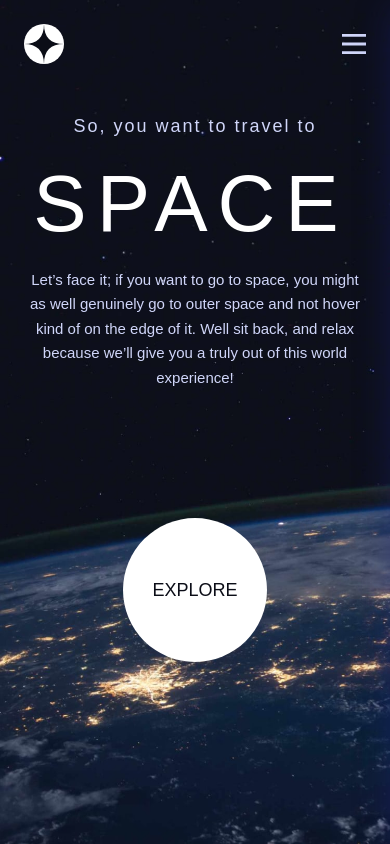
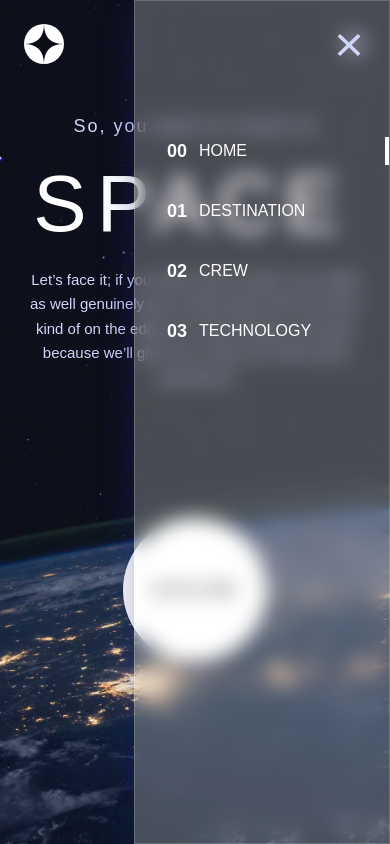
Before and after one commit to abkrym5555/space-tourism, a website: page index.html in a window 390 px wide. Both pictures are taken after a click on the picture 354 px from the left and 44 px from the top of the page. Drawn offline with Linux system fonts and the light colour scheme; a web font is replaced by a local one.

Commit message:
add part js to nav bar

```diff
--- a/index.html
+++ b/index.html
@@ -29,7 +29,7 @@
     >
       <!-- mobile nav -->
       <div
-        class="absolute h-full w-80 glassmorphism right-0 flex flex-col gap-12 pl-8 hiddennav md:hidden"
+        class="absolute h-full w-64 glassmorphism right-0 flex flex-col gap-12 pl-8 hiddennav md:hidden"
         id="mobilenav"
       >
         <img
@@ -100,13 +100,12 @@
             world experience!
           </p>
         </div>
-        <div class="mt-32 md:mt-14 lg:m-0">
-          <button
-            class="bg-white text-dark w-36 h-36 md:w-52 md:h-52 rounded-full text-lg uppercase focus:outline-none"
-          >
-            Explore
-          </button>
-        </div>
+
+        <button
+          class="mt-32 md:mt-14 lg:m-0 bg-white text-dark w-36 h-36 md:w-52 md:h-52 rounded-full text-lg uppercase focus:outline-none"
+        >
+          Explore
+        </button>
       </div>
     </div>
   </body>
--- a/script.js
+++ b/script.js
@@ -0,0 +1,29 @@
+"use strict";
+const openNav = document.querySelector("#opennav");
+const closeNav = document.querySelector("#close");
+const mobilenav = document.querySelector("#mobilenav");
+const labnav = document.querySelector("#labnav");
+const smNavLists = mobilenav.querySelectorAll("li");
+const bgNavLists = labnav.querySelectorAll("li");
+
+openNav.addEventListener("click", (e) => {
+  mobilenav.classList.remove("hiddennav");
+});
+
+closeNav.addEventListener("click", () => {
+  mobilenav.classList.add("hiddennav");
+});
+
+smNavLists.forEach((lis) => {
+  lis.addEventListener("click", (e) => {
+    smNavLists.forEach((li) => li.classList.remove("activesm"));
+    lis.classList.add("activesm");
+  });
+});
+
+bgNavLists.forEach((lis) => {
+  lis.addEventListener("click", (e) => {
+    bgNavLists.forEach((li) => li.classList.remove("activebg"));
+    lis.classList.add("activebg");
+  });
+});
```
Also changed, not shown: output.css.
